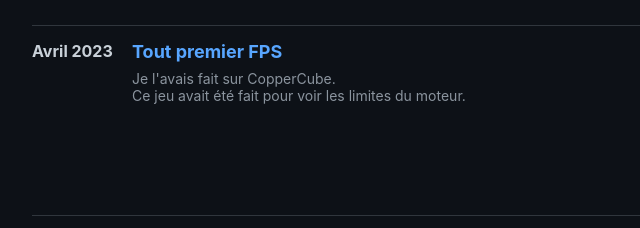
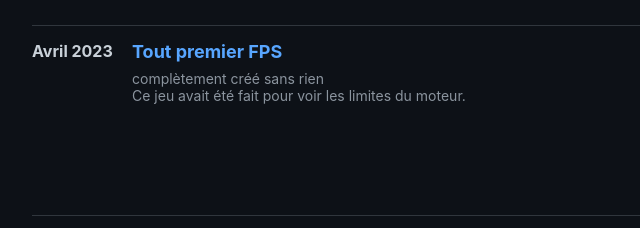
Before and after one commit to kane8kki/book, a plain HTML site: page index.html in a window 1280 px wide. Shown: the part 303-531 px from the top of the page, 158-798 px from the left. Drawn offline with Linux system fonts and the light colour scheme.

Commit message:
Update index.html

```diff
--- a/index.html
+++ b/index.html
@@ -36,7 +36,9 @@
                         <span class="date">Avril 2023</span>
                         <div class="entry">
                             <h3>Tout premier FPS</h3>
-                            <p class="short-description">Je l'avais fait sur CopperCube.</p>
+                            <p class="short-description">
+                                complètement créé sans rien
+                            </p>
                             <p class="short-descriptionln3">Ce jeu avait été fait pour voir les limites du moteur.</p>
                             <div class="details">
                                 <a href="shooter truc.exe">Télécharger</a>
```
